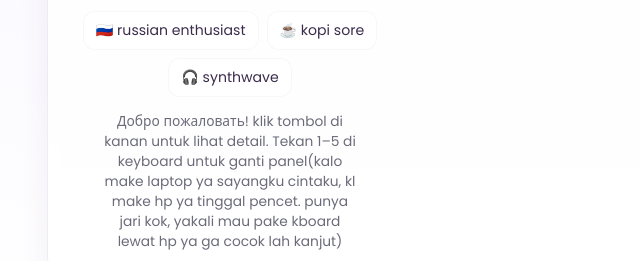
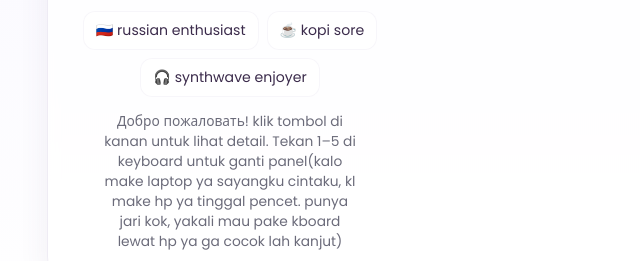
Before and after one commit to rachelleeew/rahma, a plain HTML site: page index.html in a window 1280 px wide. Shown: the part 454-715 px from the top of the page, 103-743 px from the left. Drawn offline with Linux system fonts and the light colour scheme.

```diff
--- a/index.html
+++ b/index.html
@@ -159,7 +159,7 @@
         <div class="quick-stats" aria-hidden>
           <div class="stat">🇷🇺 russian enthusiast</div>
           <div class="stat">☕ kopi sore</div>
-          <div class="stat">🎧 synthwave</div>
+          <div class="stat">🎧 synthwave enjoyer</div>
         </div>
 
         <div class="hint">Добро пожаловать! klik tombol di kanan untuk lihat detail. Tekan 1–5 di keyboard untuk ganti panel(kalo make laptop ya sayangku cintaku, kl make hp ya tinggal pencet. punya jari kok, yakali mau pake kboard lewat hp ya ga cocok lah kanjut)</div>
```
